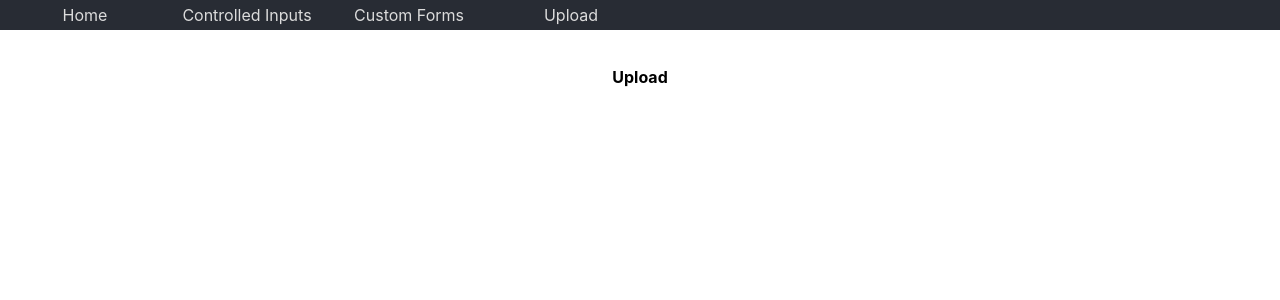
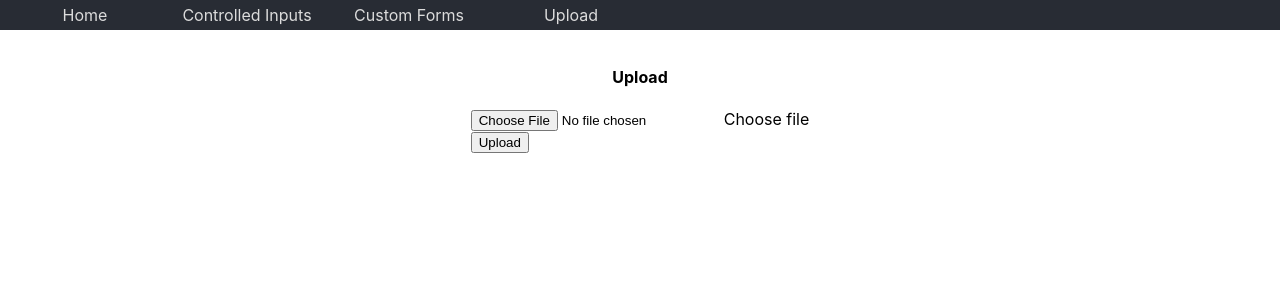
Before and after one commit to vishalicious213/react-test-projects, a React (Create React App) app: page /upload in a window 1280 px wide. Shown: the top 300 px of the page. Built offline with nearby package versions, Linux system fonts and the light colour scheme.

Commit message:
imported FileUpload into Upload

```diff
--- a/src/App.css
+++ b/src/App.css
@@ -156,5 +156,6 @@
 
 .Upload {
   display: flex;
-  justify-content: center;
+  flex-direction: column;
+  align-items: center;
 }
--- a/src/components/Upload.js
+++ b/src/components/Upload.js
@@ -1,4 +1,5 @@
 import React from 'react'
+import FileUpload from './upload-components/FileUpload'
 import '../App.css'
 
 // const Upload = () => <div className='Upload'>Upload</div>
@@ -7,6 +8,8 @@
     return (
         <div className='Upload'>
             <h4>Upload</h4>
+
+            <FileUpload />
         </div>
     )
 }
--- a/src/components/upload-components/FileUpload.js
+++ b/src/components/upload-components/FileUpload.js
@@ -1,11 +1,18 @@
 import React from 'react'
 
-export default FileUpload = () => {
+const FileUpload = () => {
     return (
         <>
             <form>
+                <div className='custom-file'>
+                    <input type='file' className='custom-file-input' id='customFile' />
+                    <label className='custom-file-label' htmlFor='customFile'>Choose file</label>
+                </div>
 
+                <input type='submit' value='Upload' className='btn' />
             </form>
         </>
     )
 }
+
+export default FileUpload
```
